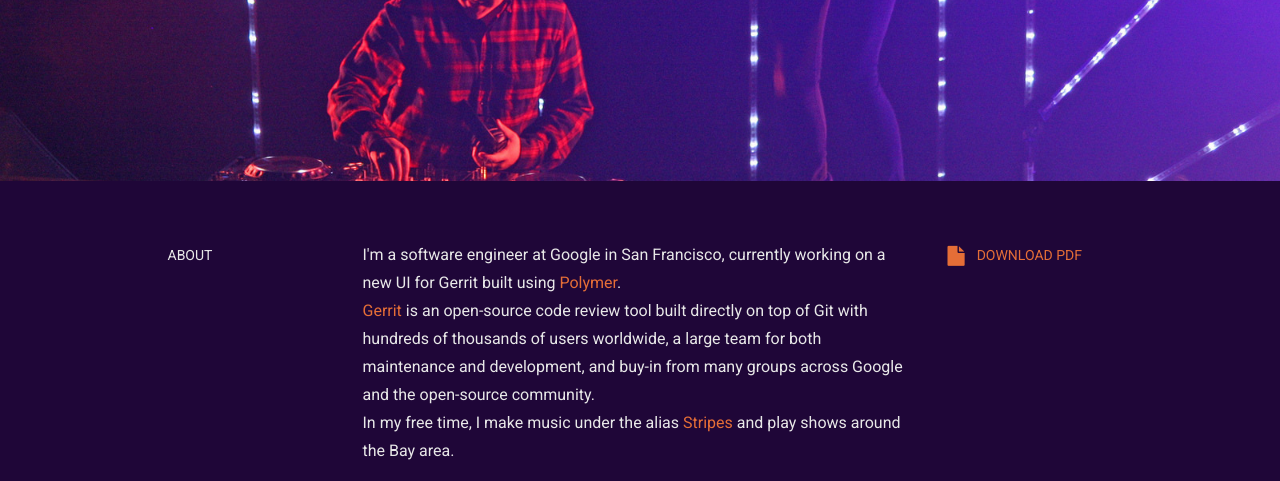
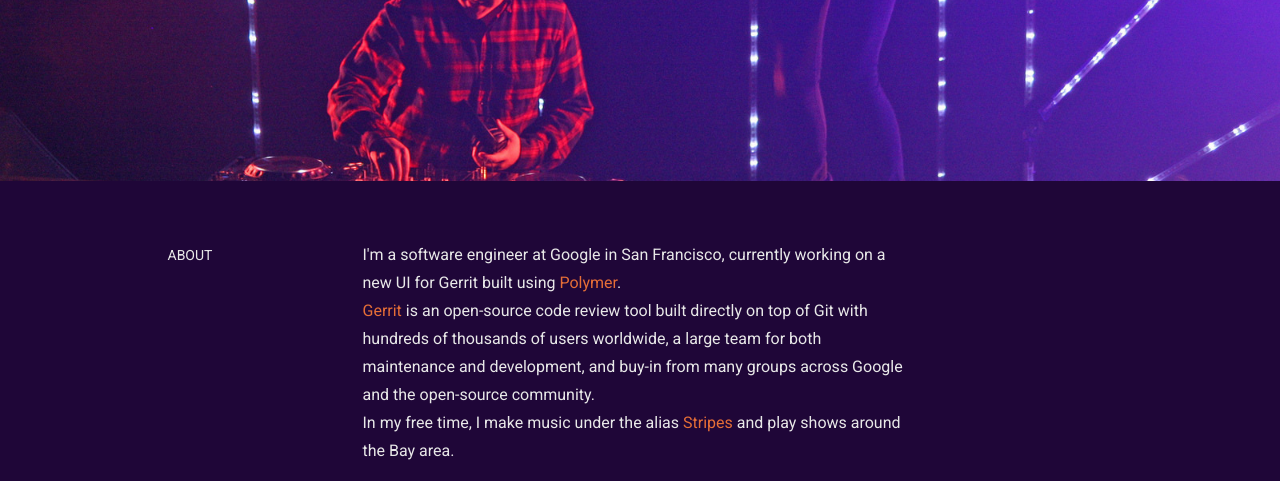
Before and after one commit to kaspnilsson/kaspnilsson.github.io, a plain HTML site: page index.html in a window 1280 px wide. Shown: the part 319-800 px from the top of the page. Drawn offline with Linux system fonts and the light colour scheme.

Commit message:
Update index.html

```diff
--- a/index.html
+++ b/index.html
@@ -61,15 +61,6 @@
             and play shows around the Bay area.
           </p>
         </div>
-        <div class="col-md-3">
-          <p>
-            <a href="./assets/docs/resume.pdf">
-              <i class="fa fa-file"></i>
-              <sm>DOWNLOAD PDF</sm>
-            </a>
-          </p>
-        </div>
-
       </div>
       <!--/.row -->
     </div>
```
